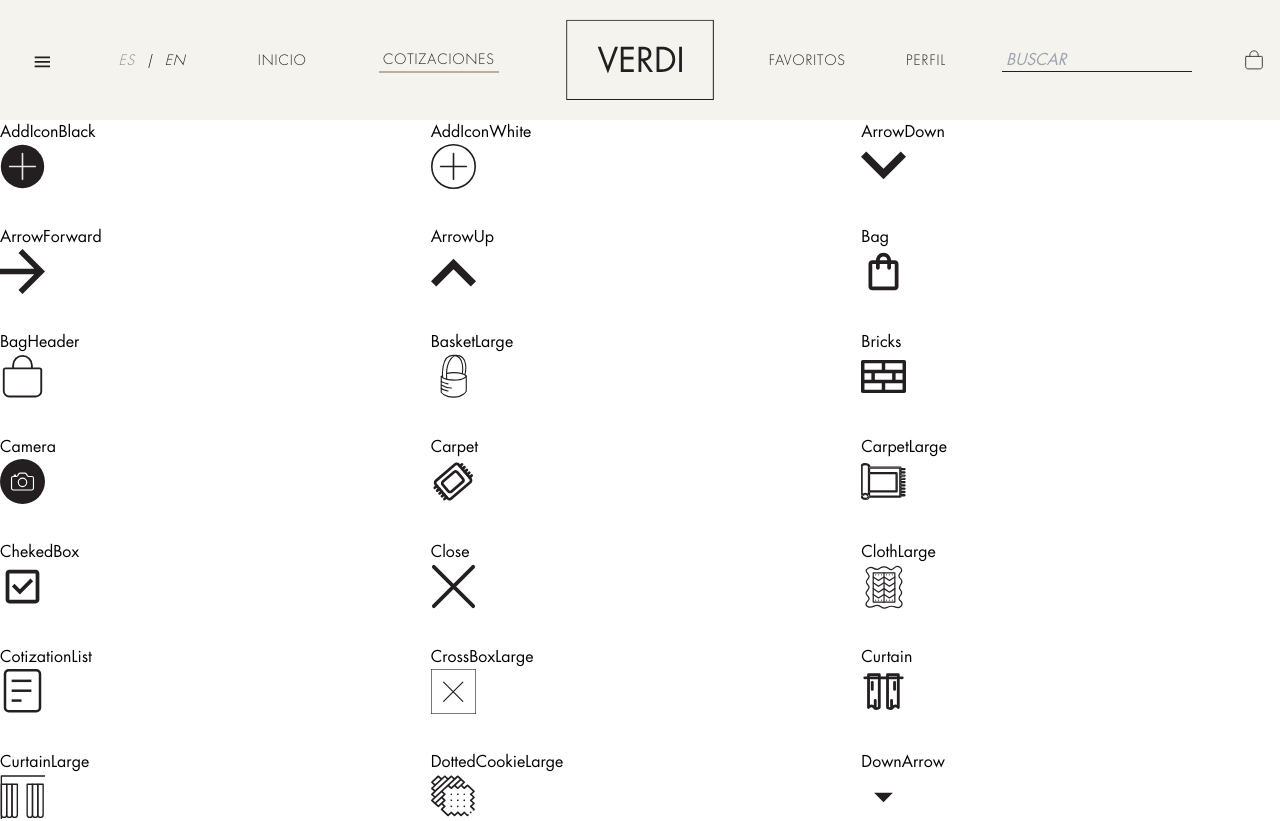
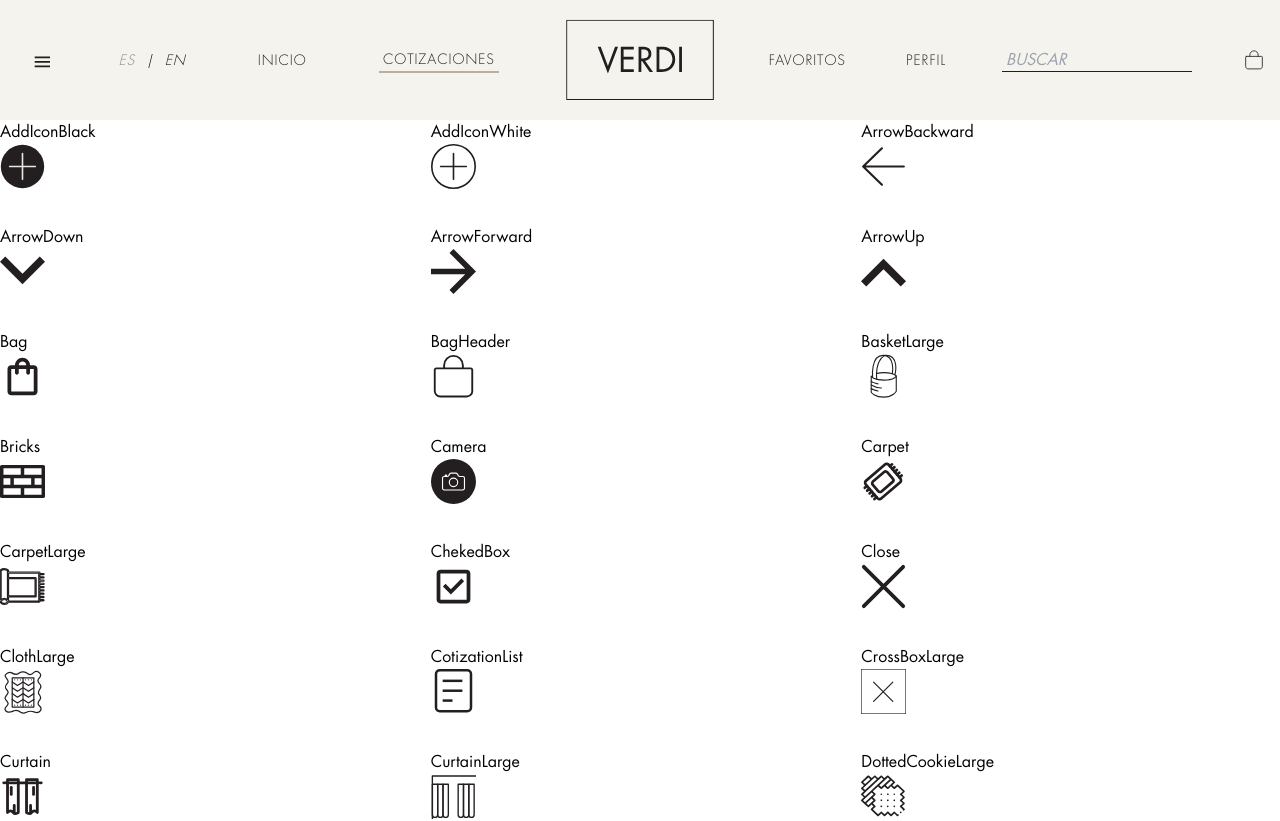
Before and after one commit to yoylermosquera/verdi-test, a Next.js app: page /icons in a window 1280 px wide. Shown: the top 821 px of the page. Built offline with nearby package versions, Linux system fonts and the light colour scheme; no server answers.

Commit message:
extra icons added

```diff
--- /dev/null
+++ b/src/components/folders/productsPage/index.tsx
@@ -0,0 +1,45 @@
+import useMediaQuery from '@/hooks/useMediaQuery';
+import Image from 'next/image';
+import React from 'react';
+import Icon from '../../icon';
+import { Colors } from '@/styles/config/base';
+import FolderCard from '@/components/folderCard';
+import productSample from '@/assets/images/examples/productSample.png';
+
+const mockData = Array.from({ length: 20 }).map((_, i) => ({
+  id: `${i + 1}`,
+  img1: productSample,
+  img2: productSample,
+  img3: productSample,
+  title1: `Tapete Heritage - ${i + 1}`,
+  title2: `Tapete Heritage - ${i + 1}`,
+  title3: `Tapete Heritage - ${i + 1}`,
+  description: 'Crin de caballo tejido',
+
+}));
+
+interface FolderPageProps {
+// description: string;
+ }
+
+
+function ProductsPage({
+// description,
+}: FolderPageProps
+) {
+
+const matches = useMediaQuery('(min-width: 768px)');
+const iconSize = matches ? 17 : 24;
+  return (
+   <section className='w-full h-full px-4 pt-7 lg:pt-12'>
+     <div className='border flex flex-col gap-5'>
+        <section className=' flex flex-row'>
+          <Icon iconName='LeftArrow' size={iconSize} color={Colors.blackVerdi} className='justify-start'/>
+
+        </section>
+     </div>
+   </section>
+  );
+}
+
+export default ProductsPage;
--- a/src/components/icon/Icons/extra-icons/ThreeDots.tsx
+++ b/src/components/icon/Icons/extra-icons/ThreeDots.tsx
@@ -12,7 +12,6 @@ export const ThreeDots = (props: IconProps) => {
       viewBox="0 0 30 30"
       fill="none"
       xmlns="http://www.w3.org/2000/svg"
-      className='mx-auto'
     >
 
             <circle cx="4.5" cy="12.5" r="2" stroke={color}/>
--- /dev/null
+++ b/src/components/icon/Icons/icons-Small/ArrowBackward.tsx
@@ -0,0 +1,24 @@
+import React from 'react';
+import { IconProps } from '../../index';
+
+export const ArrowBackward = (props: IconProps) => {
+  const { size, color, ...restSVGProps } = props;
+
+  return (
+    <svg
+      {...restSVGProps}
+      width={size}
+      height={size}
+      viewBox="0 0 21 19"
+      fill="none"
+      xmlns="http://www.w3.org/2000/svg"
+    >
+      <path
+        d="M9.76923 18L1 9.5L9.76923 1M2.21795 9.5H20"
+        stroke={color}
+        stroke-linecap="round"
+        stroke-linejoin="round"
+      />
+    </svg>
+  );
+};
--- a/src/components/icon/Icons/index.tsx
+++ b/src/components/icon/Icons/index.tsx
@@ -54,6 +54,7 @@ export { ArrowForward} from './icons-Small/ArrowForward'
 export { ArrowUp } from './icons-Small/ArrowUp'
 export { ArrowDown } from './icons-Small/ArrowDown'
 export { Close } from './icons-Small/Close'
+export { ArrowBackward } from './icons-Small/ArrowBackward'
 
 //Extra Icons
 
@@ -77,4 +78,4 @@ export { Download } from './extra-icons/Download'
 export { Metrics } from './extra-icons/Metrics'
 export {  CotizationList } from './extra-icons/CotizationList'
 export {  Profile } from './extra-icons/Profile'
-export { ThreeDots } from './extra-icons/Threedots'
+export { ThreeDots } from './extra-icons/ThreeDots'
--- a/src/pages/folders/index.tsx
+++ b/src/pages/folders/index.tsx
@@ -2,6 +2,7 @@ import React from 'react';
 import { NextPageWithLayout } from '../_app';
 import { BaseLayout } from '../../components/layouts/BaseLayout';
 import FolderPage from '@/components/folders/folderPage';
+import ProductsPage from '@/components/folders/productsPage';
 import QuotationContainer from '@/components/quotationContainer/quotationDetailed';
 import QuotationProduct from '@/components/quotationContainer/quotationProduct';
 import productSample from '@/assets/images/examples/productSample.png';
@@ -46,7 +47,7 @@ const FoldersPage: NextPageWithLayout = () => {
         userType="Usuario Directo"
       /> */}
 
-      <section className='w-[155px] lg:w-[257px]'>
+      {/* <section className='w-[155px] lg:w-[257px]'>
         <FolderCard
           img1={productSample}
           img2={productSample}
@@ -58,12 +59,9 @@ const FoldersPage: NextPageWithLayout = () => {
           productsAmmount='20'
         />
       </section>
+       */}
 
-
-
-
-
-      {/* <FolderPage /> */}
+      <FolderPage />
     </div>
   );
 };
```
Also changed, not shown: src/components/folders/folderPage/index.tsx (line endings or trailing spaces).
